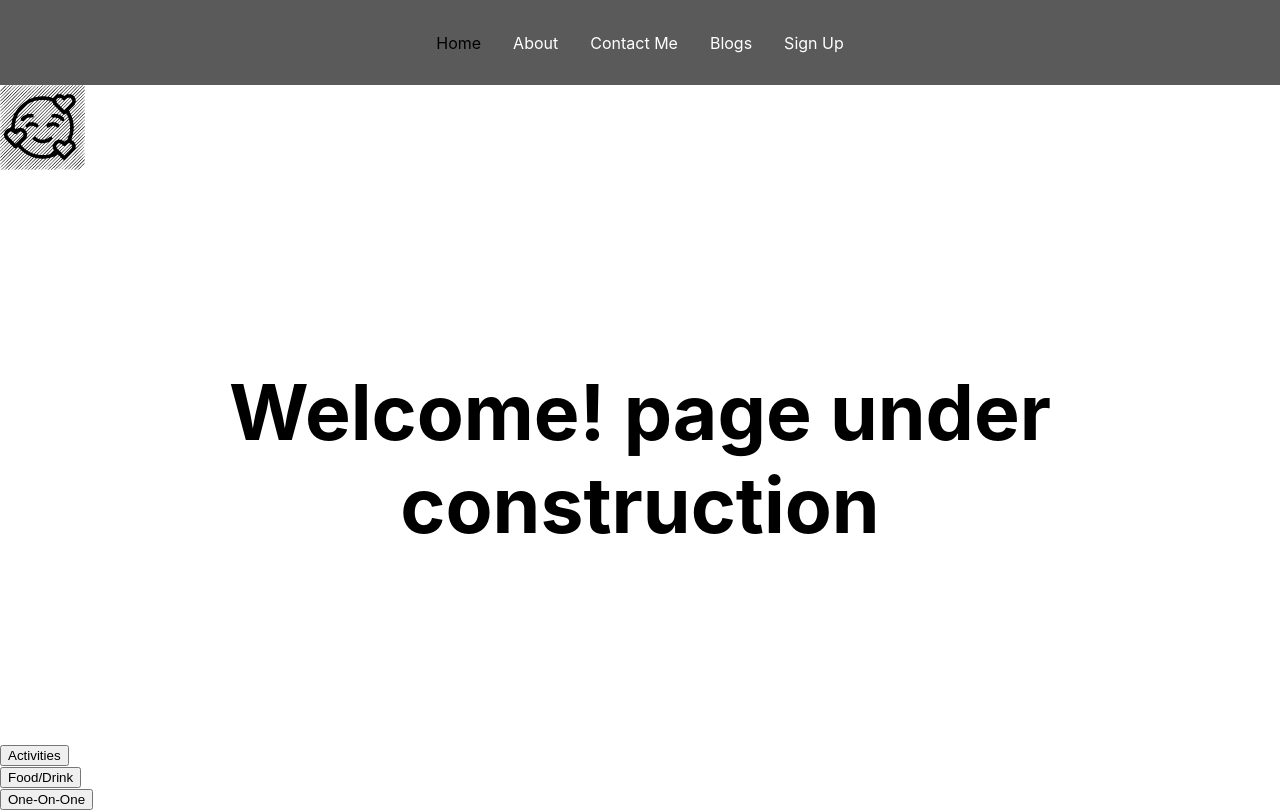
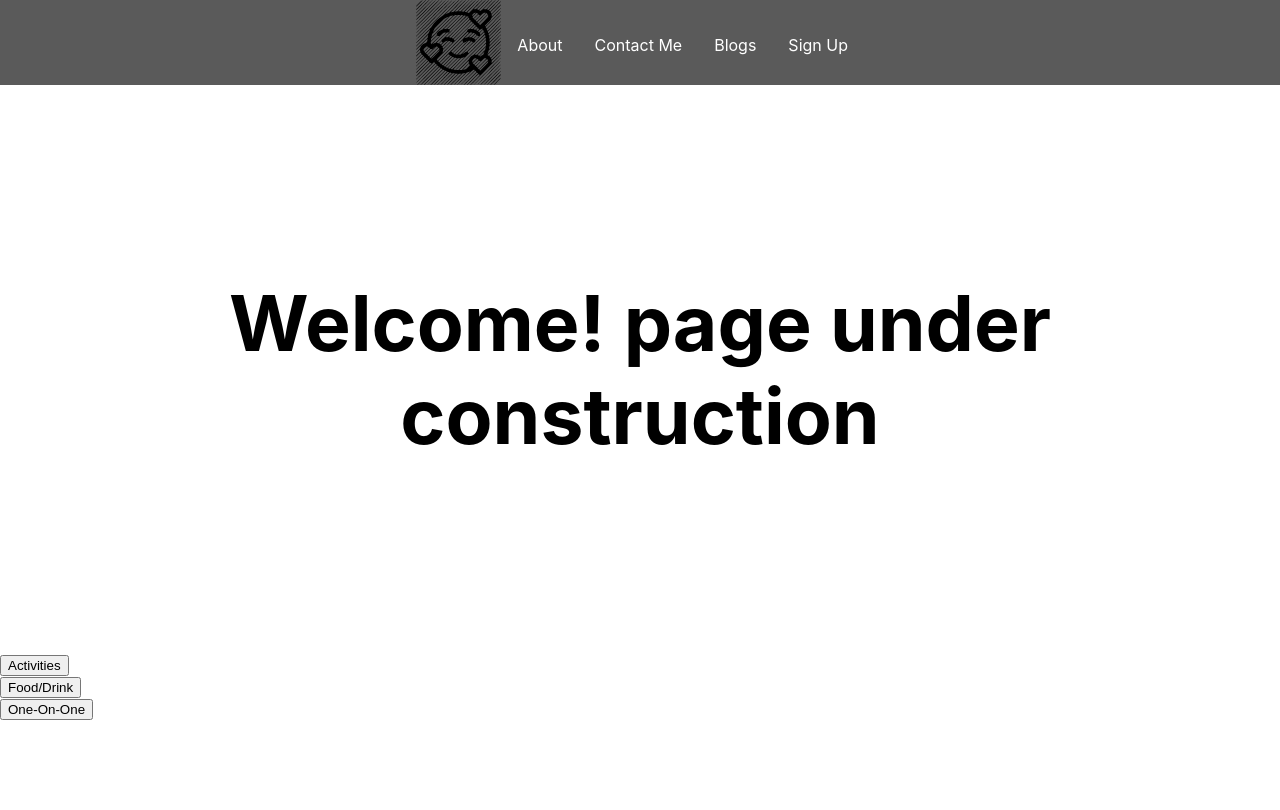
Before and after one commit to dylanfeehan/dategen, a React (Create React App) app: page /about in a window 1280 px wide. Built offline with nearby package versions, Linux system fonts and the light colour scheme.

Commit message:
put clickable logo on navbar

```diff
--- a/src/components/Navbar/index.js
+++ b/src/components/Navbar/index.js
@@ -1,4 +1,5 @@
 import React from 'react';
+import HomeLogo from '../../homelogo'
 import { Nav, NavLink, NavMenu } from "./NavbarElements";
 
 const Navbar = () => {
@@ -6,7 +7,8 @@ const Navbar = () => {
     <>
       <Nav>
         <NavMenu>
-          <NavLink to="/" >Home</NavLink>
+          {/*<NavLink to="/" >Home</NavLink>*/}
+          <HomeLogo/>
           <NavLink to="/about" >About</NavLink>
           <NavLink to="/contact" >Contact Me</NavLink>
           <NavLink to="/blogs" >Blogs</NavLink>
--- a/src/pages/dates/activities.js
+++ b/src/pages/dates/activities.js
@@ -4,7 +4,6 @@ import HomeLogo from '../../homelogo';
 const Activities = () => {
 	return (
 		<div>
-			<HomeLogo />
 			<h1>you have successfully located the activities page</h1>
 		</div>
 	);
--- a/src/pages/index.js
+++ b/src/pages/index.js
@@ -10,7 +10,6 @@ const Home = () => {
     // this is basically the home page so.... lets add some shit
     <div>
       <div className="container">
-        <HomeLogo/>
         <h2 className="centered message">Welcome! page under construction</h2>
         <Link to='/dates/activities'>
           <Button class="centered-button">Activities</Button>
```
